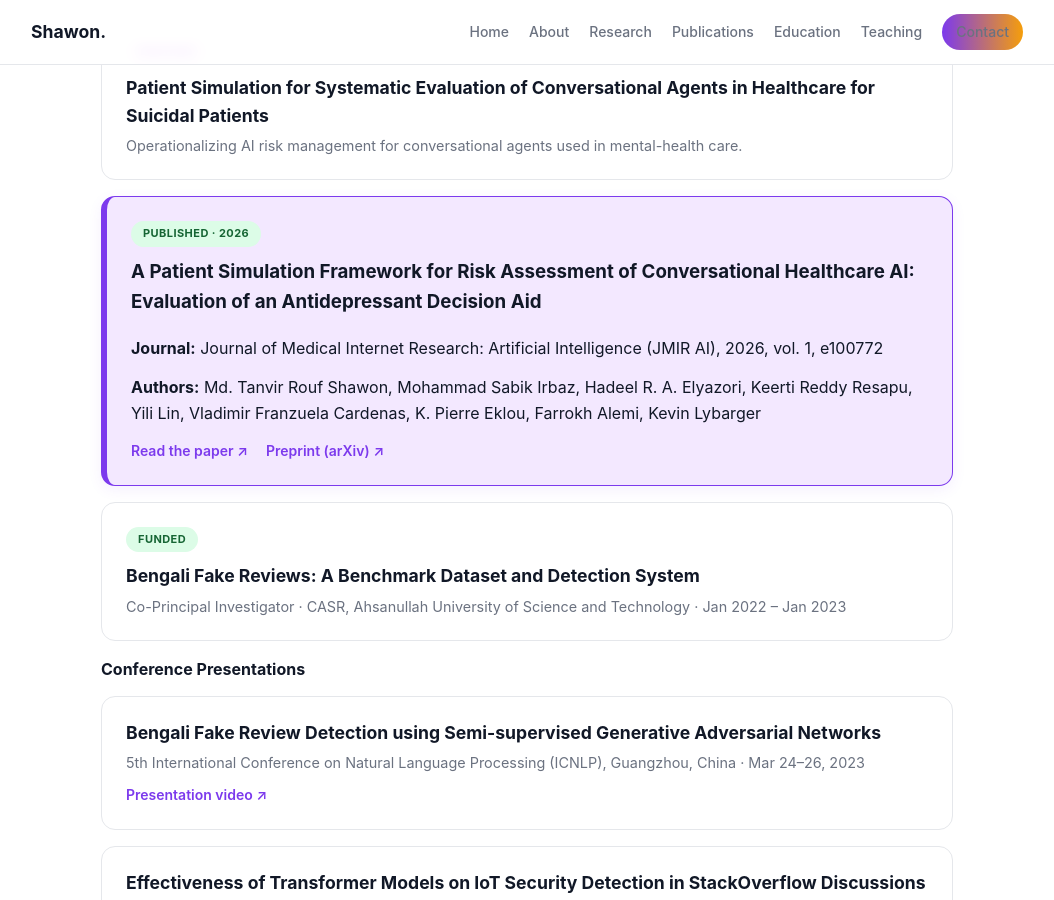
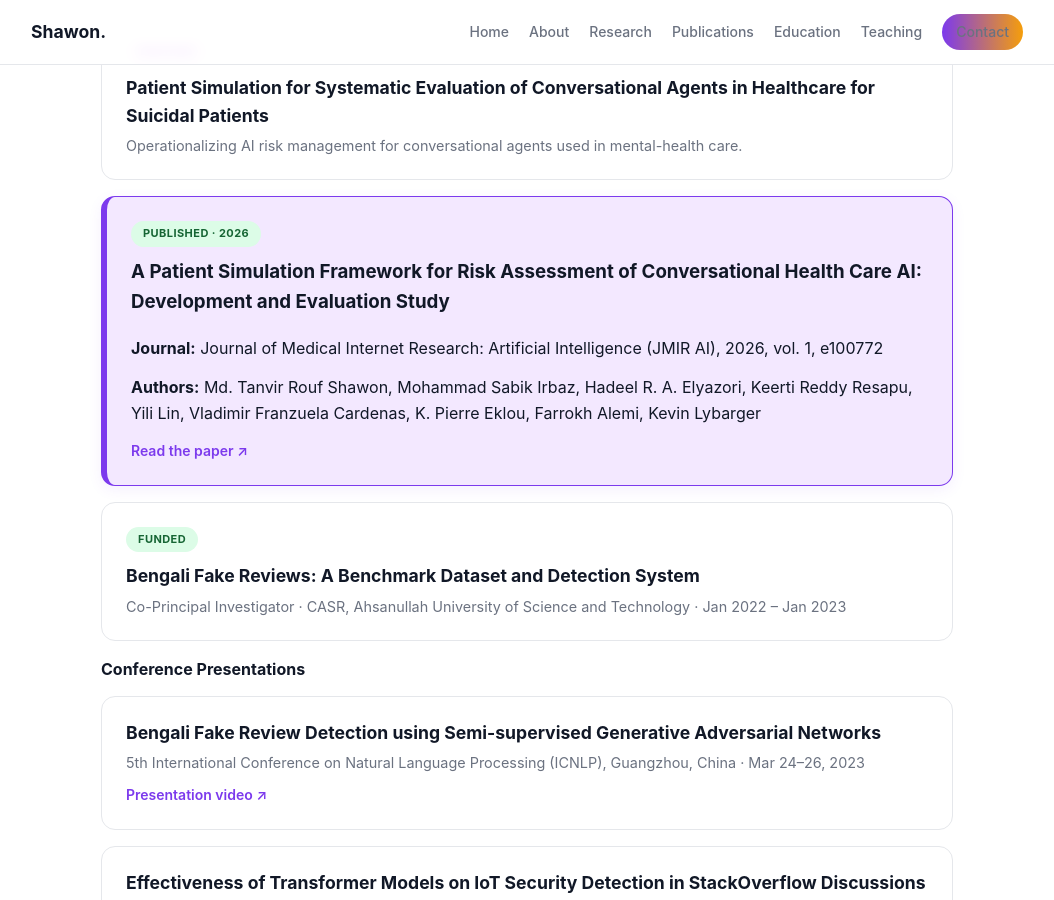
Before and after one commit to shawon-tanvir/shawon-tanvir.github.io, a Jekyll site: the page built from _pages/about.md, in a window 1280 px wide and 900 px high, scrolled down 2024 px. Shown: the whole window, without its empty margins (113-1167 px from the left). Built offline with Jekyll 4.4.1, drawn with Linux system fonts in a browser that asks for light colours.

Commit message:
Update JMIR AI paper title and remove arXiv links

```diff
--- a/_pages/about.md
+++ b/_pages/about.md
@@ -100,7 +100,7 @@ redirect_from:
   <details style="margin-top: 20px;">
     <summary>Full activity timeline</summary>
     <p>
-      <strong>2026</strong>: Paper published in <a href="https://ai.jmir.org/2026/1/e100772">JMIR AI</a>: <em>A Patient Simulation Framework for Risk Assessment of Conversational Healthcare AI: Evaluation of an Antidepressant Decision Aid</em> (<a href="https://arxiv.org/pdf/2602.11391">preprint</a>).<br>
+      <strong>2026</strong>: Paper published in <a href="https://ai.jmir.org/2026/1/e100772">JMIR AI</a>: <em>A Patient Simulation Framework for Risk Assessment of Conversational Health Care AI: Development and Evaluation Study</em>.<br>
       <strong>Apr 2025</strong>: Paper published at <a href="https://link.springer.com/journal/11042">Multimedia Tools and Applications</a> (<a href="https://link.springer.com/article/10.1007/s11042-025-20842-x">link</a>).<br>
       <strong>Aug 2024</strong>: Joined the CS department of George Mason University as a Ph.D. student.<br>
       <strong>Apr 2024</strong>: Paper published at <a href="https://www.sciencedirect.com/journal/neurocomputing">Neurocomputing</a> (<a href="https://www.sciencedirect.com/science/article/pii/S0925231224005034">link</a>).<br>
@@ -143,12 +143,11 @@ redirect_from:
 
   <div class="box box--highlight">
     <span class="badge badge--published">Published · 2026</span>
-    <h3 style="margin-top: 10px;">A Patient Simulation Framework for Risk Assessment of Conversational Healthcare AI: Evaluation of an Antidepressant Decision Aid</h3>
+    <h3 style="margin-top: 10px;">A Patient Simulation Framework for Risk Assessment of Conversational Health Care AI: Development and Evaluation Study</h3>
     <p class="meta"><strong>Journal:</strong> Journal of Medical Internet Research: Artificial Intelligence (JMIR AI), 2026, vol. 1, e100772</p>
     <p class="meta"><strong>Authors:</strong> Md. Tanvir Rouf Shawon, Mohammad Sabik Irbaz, Hadeel R. A. Elyazori, Keerti Reddy Resapu, Yili Lin, Vladimir Franzuela Cardenas, K. Pierre Eklou, Farrokh Alemi, Kevin Lybarger</p>
     <div class="card__links">
       <a href="https://ai.jmir.org/2026/1/e100772">Read the paper ↗</a>
-      <a href="https://arxiv.org/pdf/2602.11391">Preprint (arXiv) ↗</a>
     </div>
   </div>
 
```
